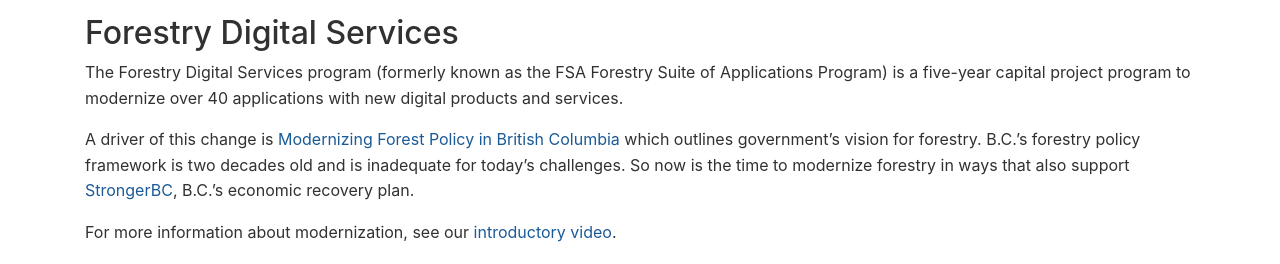
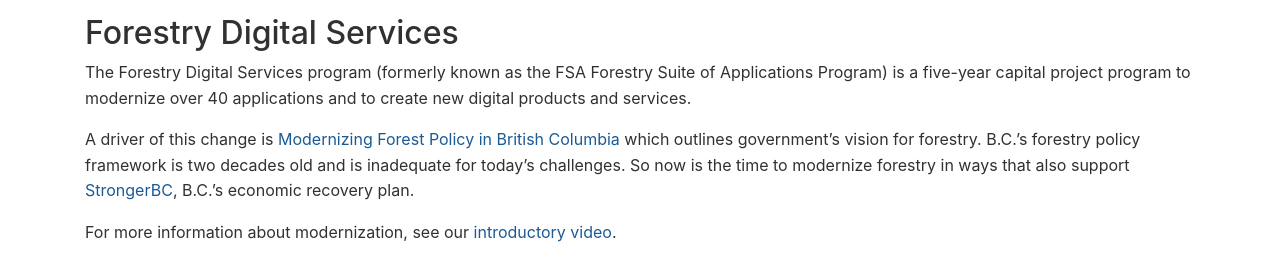
Before and after one commit to bcgov/forestry-digital-services, a Jekyll site: the page built from collections/_pages/index.md, in a window 1280 px wide. Shown: the part 334-598 px from the top of the page. Built offline with Jekyll 4.4.1, drawn with Linux system fonts in a browser that asks for light colours; nearby versions of some CDN libraries.

Commit message:
Update index.md
Revised opening sentence.

```diff
--- a/collections/_pages/index.md
+++ b/collections/_pages/index.md
@@ -9,7 +9,7 @@ description:
 <img src="assets/images/slide1.png" alt="FDS" width="15%" height="15%">
 ## Forestry Digital Services
 
-The Forestry Digital Services program (formerly known as the FSA Forestry Suite of Applications Program) is a five-year capital project program to modernize over 40 applications with new digital products and services.
+The Forestry Digital Services program (formerly known as the FSA Forestry Suite of Applications Program) is a five-year capital project program to modernize over 40 applications and to create new digital products and services.
 
 A driver of this change is [Modernizing Forest Policy in British Columbia](https://www2.gov.bc.ca/gov/content/industry/forestry/competitive-forest-industry) which outlines government’s vision for forestry. B.C.’s forestry policy framework is two decades old and is inadequate for today’s challenges. So now is the time to modernize forestry in ways that also support [StrongerBC](https://strongerbc.gov.bc.ca/), B.C.’s economic recovery plan.
 
```
